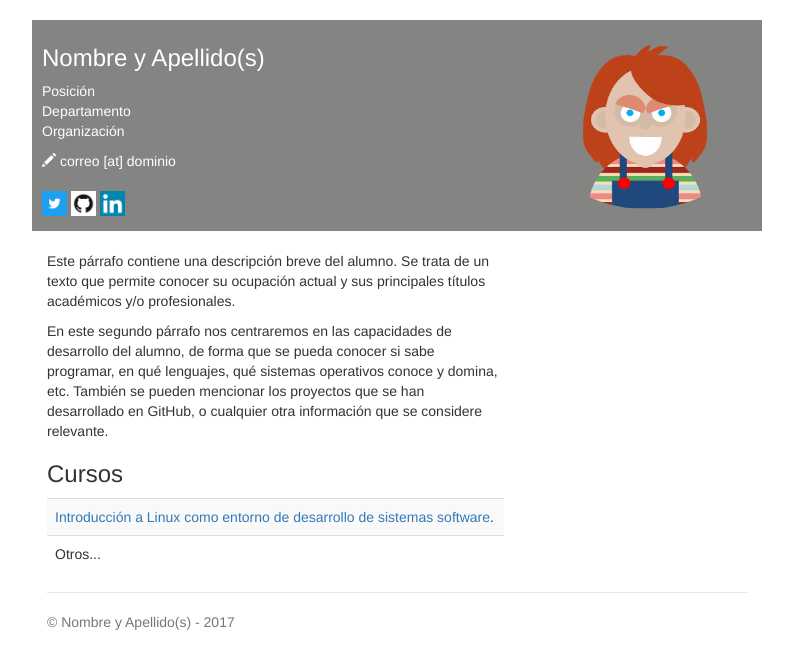
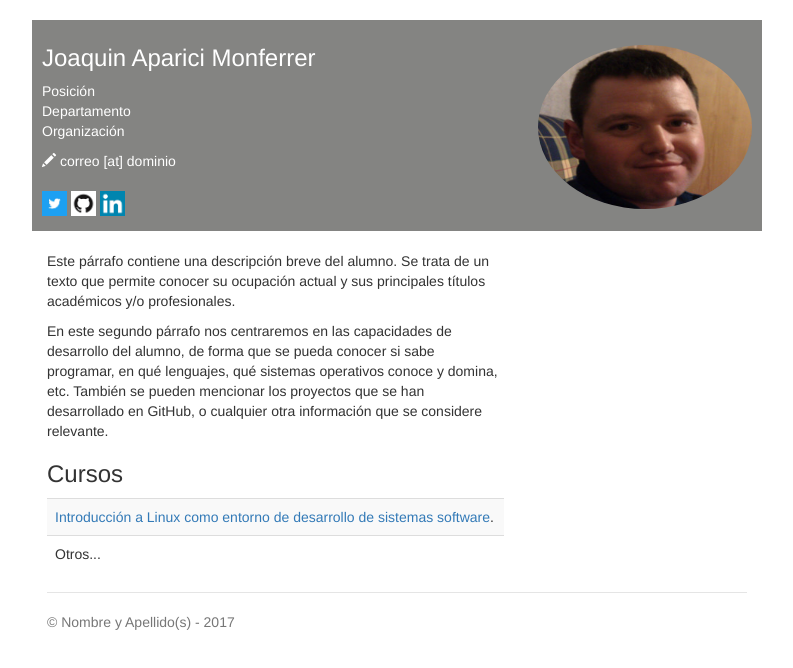
Before and after one commit to caracolmaker/caracolmaker.github.io, a plain HTML site: page index.html in a window 1280 px wide. Shown: the whole page, without its empty margins (243-1036 px from the left). Drawn offline with nearby package versions, Linux system fonts and the light colour scheme.

Commit message:
segunda version de la web2

```diff
--- a/index.html
+++ b/index.html
@@ -8,7 +8,7 @@
     <meta name="author" content="Nombre y Apellido(s)">
 
     <!--Sustituir por los datos del alumno-->
-    <title>Nombre y Apellido(s)</title>
+    <title>JOAQUIN APARICI MONFERRER </title>
 
     <link href="css/bootstrap.min.css" rel="stylesheet">
     <link href="css/style.css" rel="stylesheet">
@@ -17,7 +17,7 @@
   <body>
     <div class="container header-bar">
       <!--Sustituir por los datos del alumno-->
-      <h3>Nombre y Apellido(s) <span><img style="width: 214px; height: 164px;" class='img-circle' alt="Nombre y Apellido(s)" src="img/foto.png" align="right"></span></h3>
+      <h3>Joaquin Aparici Monferrer<span><img style="width: 214px; height: 164px;" class='img-circle' alt="Nombre y Apellido(s)" src="img/foto.jpg" align="right"></span></h3>
       <p>
         <!--Sustituir por los datos del alumno-->
         Posición<br>
```
